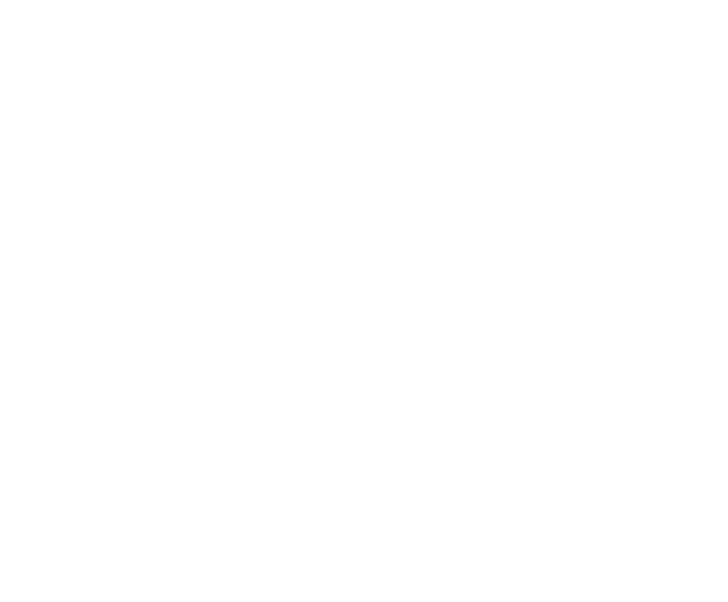
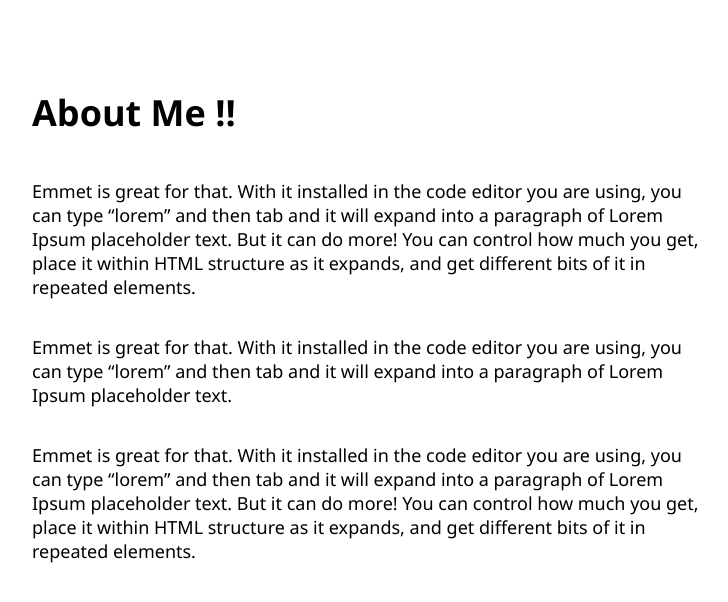
Before and after one commit to apawar3099/theAnandBlog, a React (Create React App) app in the folder my-blog/: page /about in a window 1280 px wide. Shown: the top 602 px of the page, without its empty margins (258-986 px from the left). Built offline with nearby package versions, Linux system fonts and the light colour scheme.

Commit message:
updated pages and added their routes

```diff
--- a/my-blog/src/App.css
+++ b/my-blog/src/App.css
@@ -1,4 +1,4 @@
-.App {
+/* .App {
   text-align: center;
 }
 
@@ -35,10 +35,79 @@
   to {
     transform: rotate(360deg);
   }
-}
+} */
 
 
 /* ################################################# */
+
+body {
+  font-family: 'Segoe UI', Tahoma, Geneva, Verdana, sans-serif;
+  font-size: 18px;
+}
+
+button {
+  padding: 16px;
+  font-family: 'Segoe UI', Tahoma, Geneva, Verdana, sans-serif;
+  font-size: 16px;
+  background-color: black;
+  color: white;
+  border-radius: 8px;
+  cursor: pointer;
+}
+
+h3, h4 {
+  margin-bottom: 0;
+}
+
+nav {
+  border-bottom: 4px solid black;
+  text-align: center;
+  position: fixed;
+  top: 0;
+  width: 100%;
+  background: white;
+}
+
+nav ul {
+  list-style-type: none;
+  margin: 0;
+  padding: 0;
+}
+
+nav li {
+  display: inline-block;
+  padding-top: 16px;
+  padding-bottom: 16px;
+}
+
+nav a {
+  text-decoration: none;
+  color: black;
+  font-weight: bold;
+  padding: 16px 32px;
+}
+
+nav a:hover {
+  background: black;
+  color: white;
+}
+
+#page-body {
+  max-width: 700px;
+  margin: auto;
+  padding-top: 64px;
+}
+
+.article-list-item {
+  text-decoration: none;
+  color: black;
+  padding: 16px 0 0 0;
+}
+
+.article-list-item p {
+  padding-bottom: 32px;
+  border-bottom: 2px solid black;
+}
 
 #add-comment-form {
   border-bottom: 2px solid black;
--- a/my-blog/src/App.js
+++ b/my-blog/src/App.js
@@ -4,12 +4,23 @@
 import { BrowserRouter as Router, Route} from "react-router-dom";
 import './App.css';
 import HomePage from './pages/HomePage';
+import AboutPage from './pages/AboutPage';
+import ArticlePage from './pages/ArticlePage';
+import ArticlesList from './pages/ArticlesList';
+
 
 function App() {
   return (
     <Router>
       <div className="App">
-        <Route path="/" component={HomePage} exact />
+        <div id="page-body">
+          <Route path="/" component={HomePage} exact />
+          <Route path="/about" component={AboutPage} exact />
+          <Route path="/article" component={ArticlePage} exact />
+          <Route path="/articles-list" component={ArticlesList} exact />
+        </div>
+
+
       </div>
     </Router>
 
--- a/my-blog/src/pages/AboutPage.js
+++ b/my-blog/src/pages/AboutPage.js
@@ -0,0 +1,18 @@
+import React from "react"
+
+const AboutPage = ()=> (
+    <>
+    <h1>About Me !!</h1>
+    <p>
+        Emmet is great for that. With it installed in the code editor you are using, you can type “lorem” and then tab and it will expand into a paragraph of Lorem Ipsum placeholder text. But it can do more! You can control how much you get, place it within HTML structure as it expands, and get different bits of it in repeated elements.
+    </p>
+    <p>
+        Emmet is great for that. With it installed in the code editor you are using, you can type “lorem” and then tab and it will expand into a paragraph of Lorem Ipsum placeholder text.
+    </p>
+    <p>
+        Emmet is great for that. With it installed in the code editor you are using, you can type “lorem” and then tab and it will expand into a paragraph of Lorem Ipsum placeholder text. But it can do more! You can control how much you get, place it within HTML structure as it expands, and get different bits of it in repeated elements.
+    </p>
+    </>
+);
+
+export default AboutPage;
--- a/my-blog/src/pages/ArticlePage.js
+++ b/my-blog/src/pages/ArticlePage.js
@@ -0,0 +1,10 @@
+import React from "react"
+
+const ArticlePage = ()=> (
+    <>
+    <h1>This is an article</h1>
+
+    </>
+);
+
+export default ArticlePage;
--- /dev/null
+++ b/my-blog/src/pages/ArticlesList.js
@@ -0,0 +1,10 @@
+import React from "react"
+
+const ArticlesList = ()=> (
+    <>
+    <h1>Articles!!</h1>
+
+    </>
+);
+
+export default ArticlesList;
```
Also changed, not shown: my-blog/src/NavBar.js (added), my-blog/src/pages/ArticleList.js (deleted).
